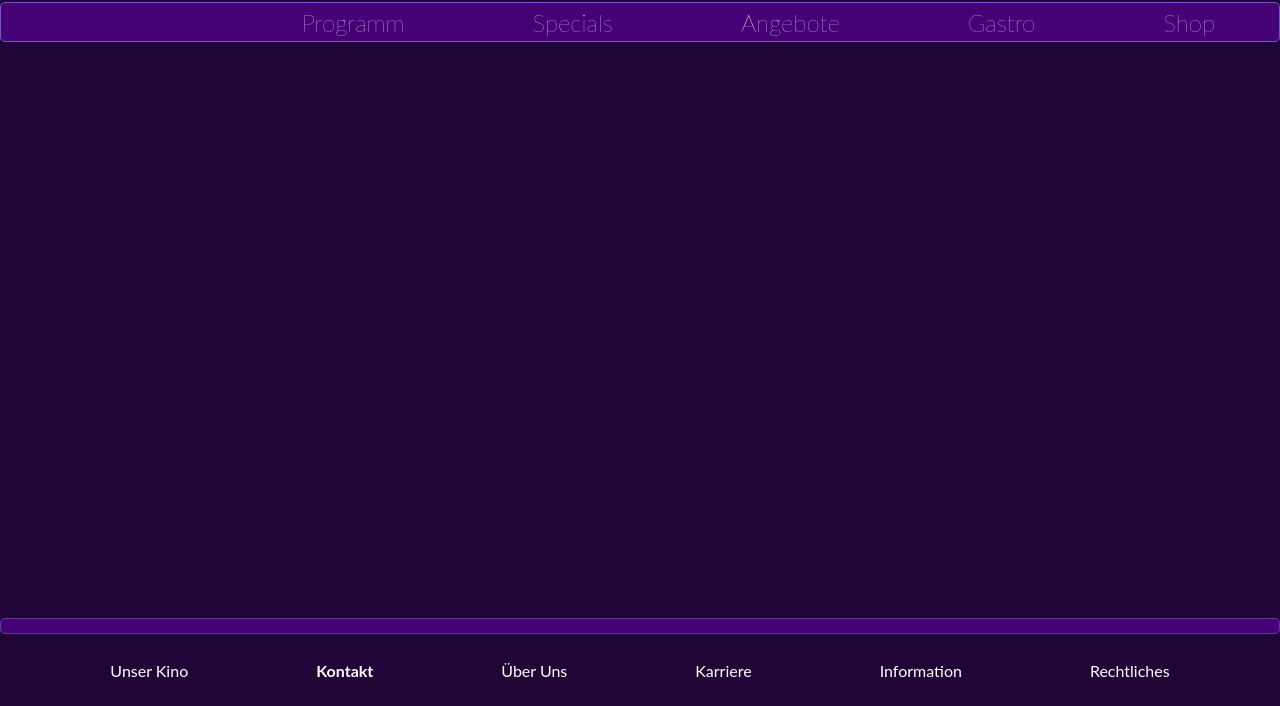
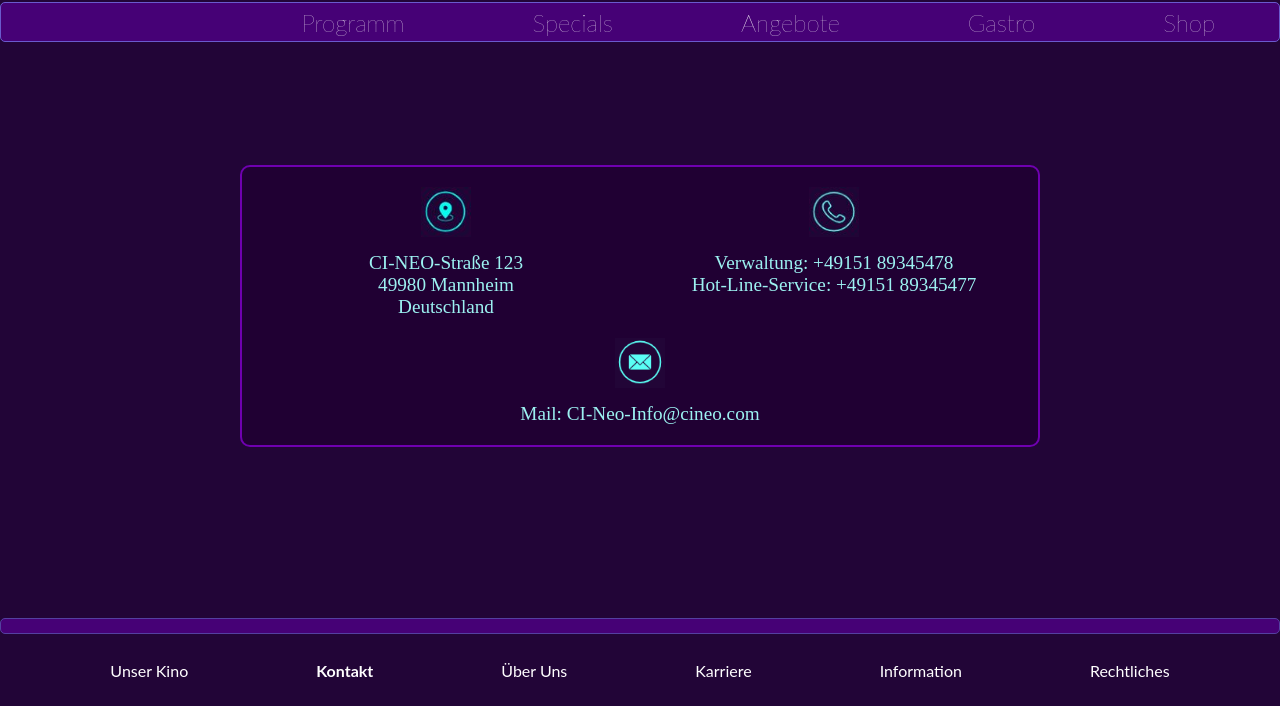
Before and after one commit to RamonaKT/cineo_repository, a plain HTML site: page cineo_frontend/infopages/contactpageStructure.html in a window 1280 px wide. Shown: the part 94-800 px from the top of the page. Drawn offline with nearby package versions, Linux system fonts and the light colour scheme.

Commit message:
V 0.2 Tom, Kontaktseite Inhalt hinzugefügt

```diff
--- a/cineo_frontend/infopages/contactpageStructure.html
+++ b/cineo_frontend/infopages/contactpageStructure.html
@@ -37,6 +37,24 @@
 </div>
 
 
+<!-- Kontaktbereich -->
+<div class="contact-container">
+    <div class="contact-box">
+        <div class="contact-item">
+            <img src="../images/IconLocationInfopages.jpg" alt="Location Icon" class="contact-icon" />
+            <p>CI-NEO-Straße 123<br>49980 Mannheim<br>Deutschland</p>
+        </div>
+        <div class="contact-item">
+            <img src="../images/IconPhoneInfopages.jpg" alt="Phone Icon" class="contact-icon" />
+            <p>Verwaltung: +49151 89345478<br>Hot-Line-Service: +49151 89345477</p>
+        </div>
+        <div class="contact-item">
+            <img src="../images/IconMailInfopages.jpg" alt="Email Icon" class="contact-icon" />
+            <p>Mail: CI-Neo-Info@cineo.com</p>
+        </div>
+    </div>
+</div>
+
 
 <! mainStyle (home/Info): Verlinkung der InfoSeiten unten !/>
 <div class="div_mainStyle_navigationBeamBottom"> </div>
--- a/cineo_frontend/infopages/contactpageStyle.css
+++ b/cineo_frontend/infopages/contactpageStyle.css
@@ -0,0 +1,33 @@
+/* Kontaktbereich */
+.contact-container {
+    display: flex;
+    justify-content: center;
+    margin: 50px auto;
+    padding: 20px;
+    background-color: #200033; /* Passend zum Farbschema */
+    border: 2px solid #6f00b0;
+    border-radius: 10px;
+    max-width: 800px;
+}
+
+.contact-box {
+    display: flex;
+    justify-content: space-between;
+    flex-wrap: wrap;
+    gap: 20px;
+    width: 100%;
+    color: #9cf1f1;
+    font-size: 1.2em;
+    text-align: center;
+}
+
+.contact-item {
+    flex: 1;
+    min-width: 250px;
+}
+
+.contact-icon {
+    width: 50px;
+    height: 50px;
+    margin-bottom: 10px;
+}
```
